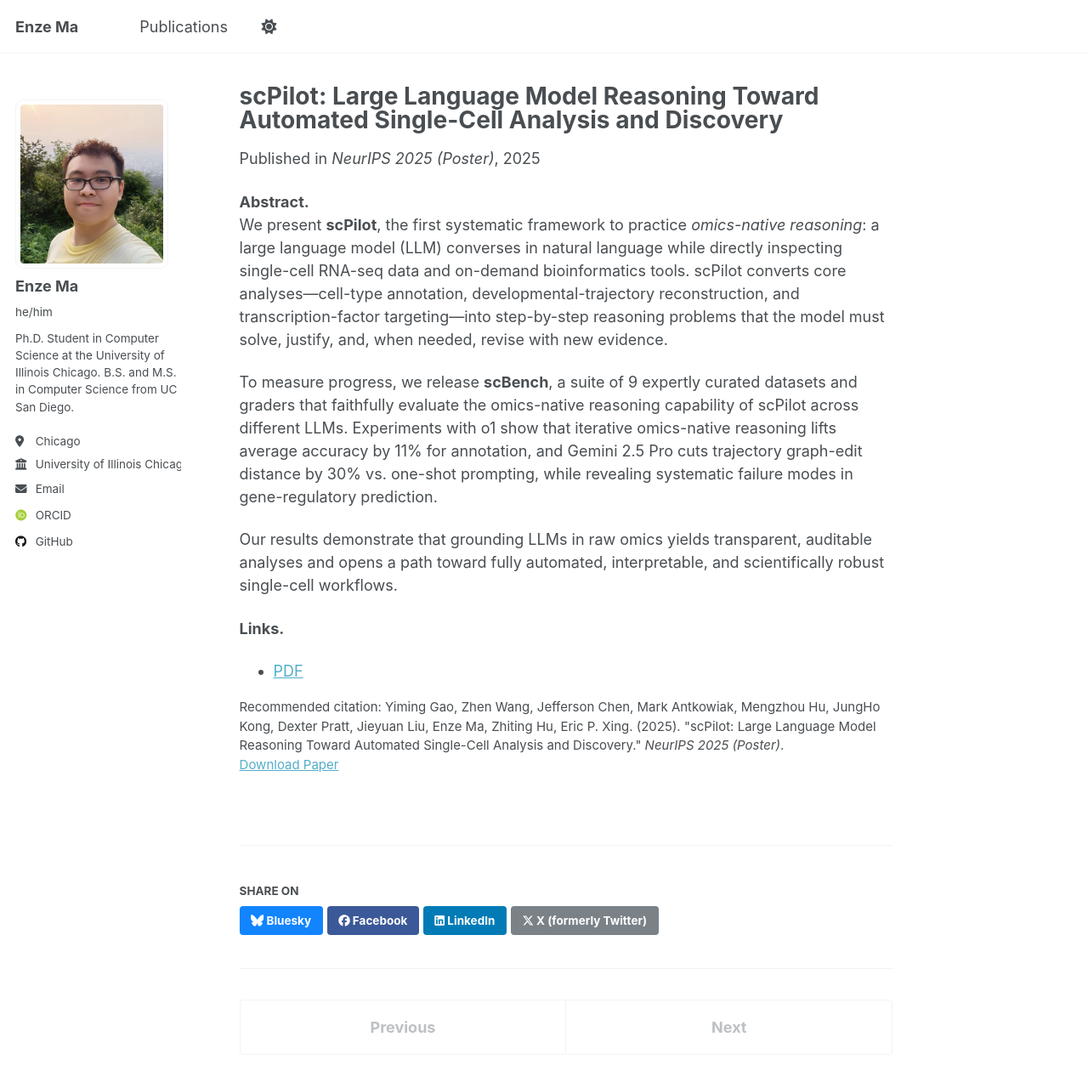
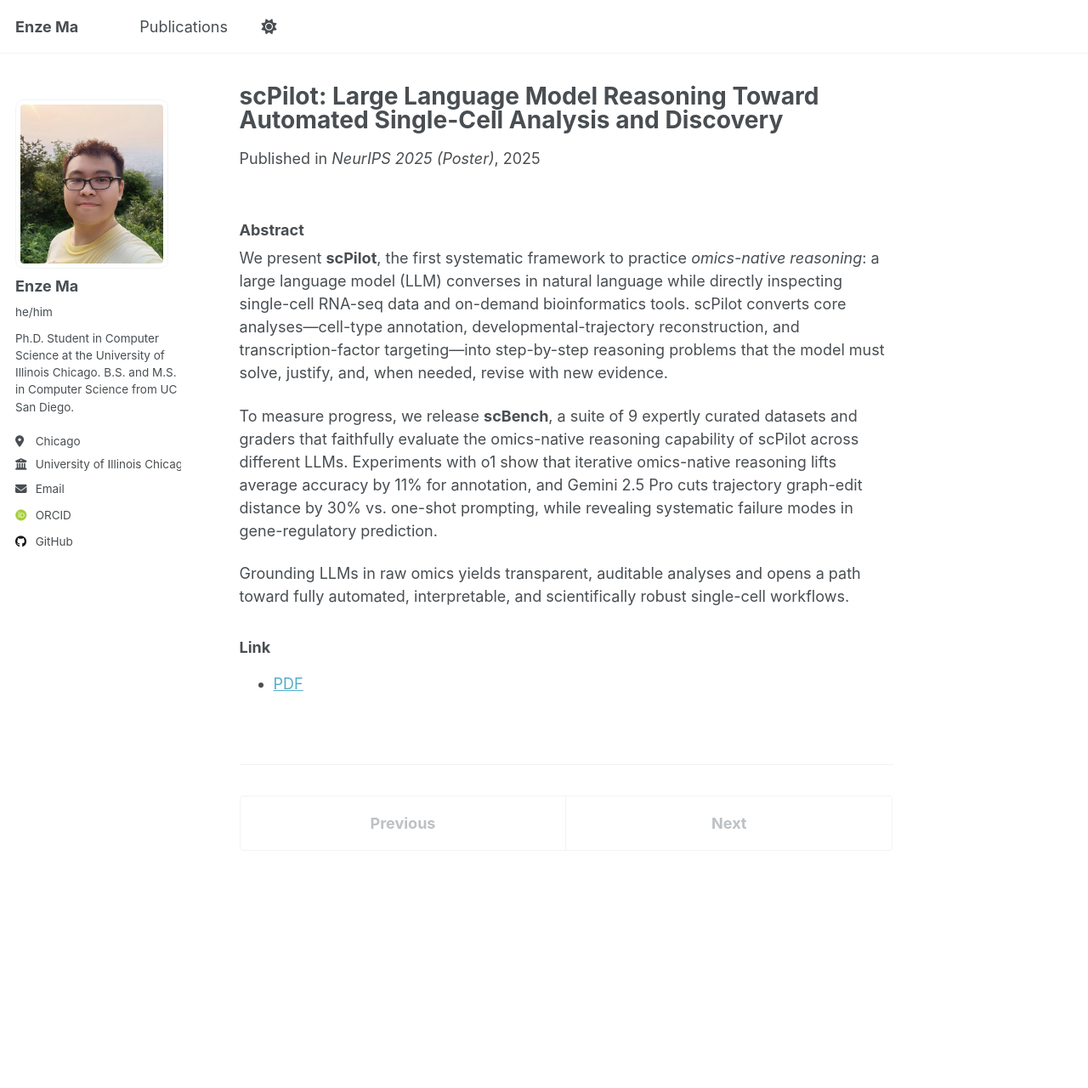
Before and after one commit to sora1998/sora1998.github.io, a Jekyll site: the page built from _publications/2025-09-18-scpilot.md, in a window 1280 px wide and 1400 px high. Shown: the top 1280 px of the window at 85% size. Built offline with Jekyll 4.4.1, drawn with Linux system fonts in a browser that asks for light colours; some web fonts are replaced; a script that is not in the unit is left out.

Commit message:
Update 2025-09-18-scpilot.md

```diff
--- a/_publications/2025-09-18-scpilot.md
+++ b/_publications/2025-09-18-scpilot.md
@@ -5,16 +5,28 @@ category: conferences
 permalink: /publication/2025-scpilot
 date: 2025-09-18
 venue: "NeurIPS 2025 (Poster)"
-paperurl: "https://openreview.net/pdf?id=xxxxxx"   # replace with the real PDF link if available
-citation: 'Yiming Gao, Zhen Wang, Jefferson Chen, Mark Antkowiak, Mengzhou Hu, JungHo Kong, Dexter Pratt, Jieyuan Liu, Enze Ma, Zhiting Hu, Eric P. Xing. (2025). "scPilot: Large Language Model Reasoning Toward Automated Single-Cell Analysis and Discovery." <i>NeurIPS 2025 (Poster)</i>.'
-excerpt: "scPilot introduces omics-native reasoning with LLMs for single-cell analysis, enabling interpretable and automated workflows with curated benchmarks."
+authors:
+  - Yiming Gao
+  - Zhen Wang
+  - Jefferson Chen
+  - Mark Antkowiak
+  - Mengzhou Hu
+  - JungHo Kong
+  - Dexter Pratt
+  - Jieyuan Liu
+  - Enze Ma
+  - Zhiting Hu
+  - Eric P. Xing
+share: false
+comments: false
 ---
-**Abstract.**
+
+### Abstract
 We present **scPilot**, the first systematic framework to practice *omics-native reasoning*: a large language model (LLM) converses in natural language while directly inspecting single-cell RNA-seq data and on-demand bioinformatics tools. scPilot converts core analyses—cell-type annotation, developmental-trajectory reconstruction, and transcription-factor targeting—into step-by-step reasoning problems that the model must solve, justify, and, when needed, revise with new evidence.
 
 To measure progress, we release **scBench**, a suite of 9 expertly curated datasets and graders that faithfully evaluate the omics-native reasoning capability of scPilot across different LLMs. Experiments with o1 show that iterative omics-native reasoning lifts average accuracy by 11% for annotation, and Gemini 2.5 Pro cuts trajectory graph-edit distance by 30% vs. one-shot prompting, while revealing systematic failure modes in gene-regulatory prediction.
 
-Our results demonstrate that grounding LLMs in raw omics yields transparent, auditable analyses and opens a path toward fully automated, interpretable, and scientifically robust single-cell workflows.
+Grounding LLMs in raw omics yields transparent, auditable analyses and opens a path toward fully automated, interpretable, and scientifically robust single-cell workflows.
 
-**Links.**
-- [PDF](https://openreview.net/pdf?id=xxxxxx)
+### Link
+- [PDF](https://openreview.net/pdf?id=Vzi96rTe4w)
```
